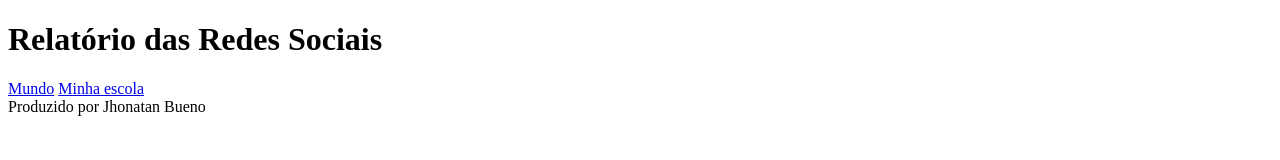
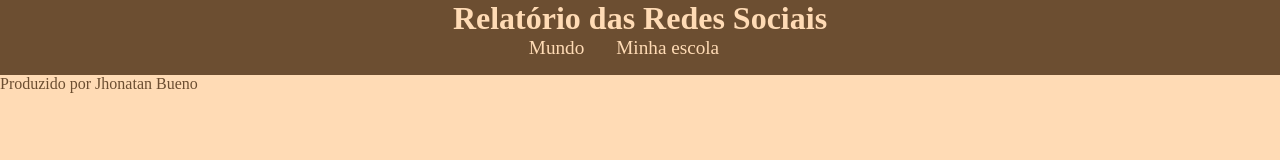
Before and after one commit to jhonatanbsouza/3F-2Projeto, a plain HTML site: page index.html in a window 1280 px wide. Drawn offline with Linux system fonts and the light colour scheme.

Commit message:
Adição de estilização no HEADER

```diff
--- a/index.html
+++ b/index.html
@@ -4,6 +4,7 @@
     <meta charset="UTF-8">
     <meta name="viewport" content="width=device-width, initial-scale=1.0">
     <title>Redes Sociais</title>
+    <link rel="stylesheet" href="style.css">
 </head>
 <body>
     <header>
--- a/style.css
+++ b/style.css
@@ -1,5 +1,59 @@
+@import url('https://fonts.googleapis.com/css2?family=Nunito:ital,wght@0,200..1000;1,200..1000&display=swap');
+
 :root{
     --cor-de-fundo: #FFDBB5;
     --cor-primaria: #6C4E31;
     --cor-secundária: #FFEAC5;
+    --font: 'Nunito' sans-serif;
 }
+*{
+    margin: 0;
+    padding: 0;
+}
+
+body{
+    background-color: var(--cor-de-fundo);
+    color: var(--cor-primaria);
+    height: 100vh;
+    font-family: var(--font);
+}
+
+header{
+    background-color: var(--cor-primaria);
+    text-align: center;
+    /* Alinhamento do texto */
+}
+
+h1{
+    color: var(--cor-de-fundo);
+    /* Cor da fonte */
+    font-size: 2rem;
+    /* Tamanho da fonte */
+    font-weight: 700;
+    /* "Peso" da fonte */
+}
+
+nav{
+    display: flex;
+    justify-content: center;
+    font-weight: 400;
+}
+
+nav a{
+    /* text-decoration serve para adicionar ou remover
+    uma decoração no texto */
+    text-decoration: none;
+    color: var(--cor-de-fundo);
+    /* Espaçamento externo */
+    margin: 0 2rem 1rem 0;
+    font-size: 1.2rem;
+}
+/* Links que estão dentro da tag nav, estilização para
+quando passa o mouse em cima */
+nav a:hover{
+    text-decoration: underline;
+    /* Reduz o tamanho */
+    transform: scale(0.9);
+    /* Cria uma transição com 0.5s para o transform */
+    transition: transform 1.5s;
+}
```
